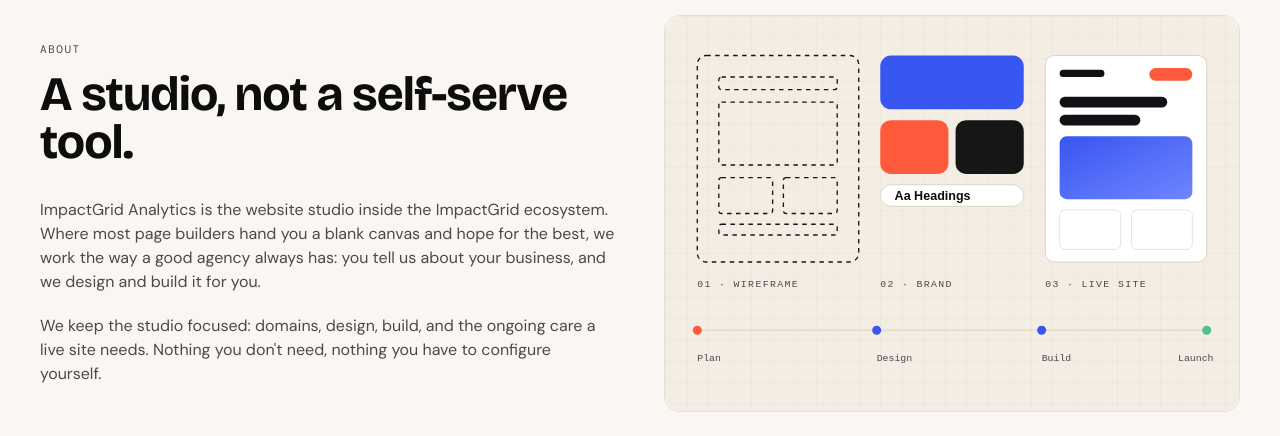
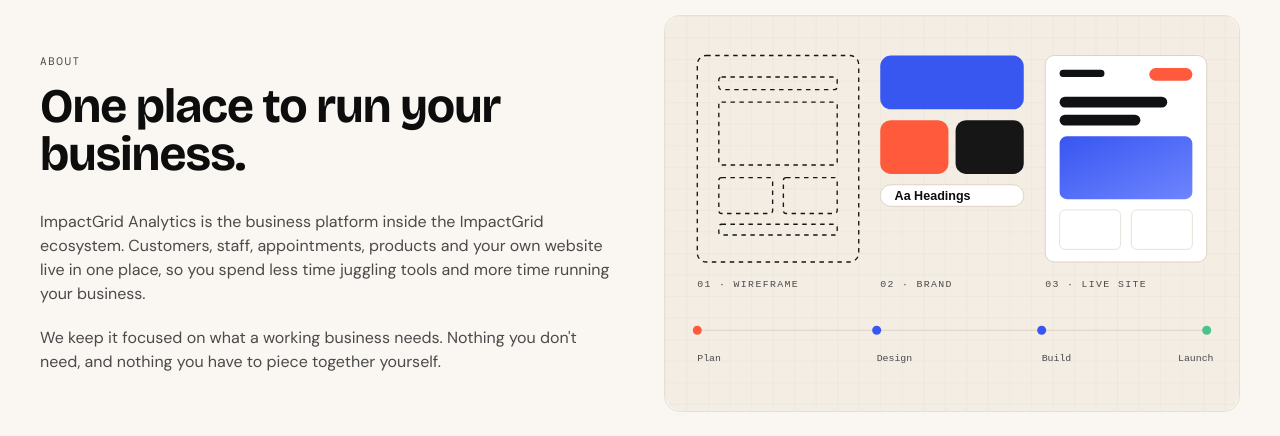
Before and after one commit to donmoyero/ImpactGrid-Analytics, a Next.js app: page /about in a window 1280 px wide. Shown: the part 134-570 px from the top of the page. Built offline with nearby package versions, Linux system fonts and the light colour scheme; no server answers.

Commit message:
About page: describe the platform instead of the old studio model

```diff
--- a/app/about/page.tsx
+++ b/app/about/page.tsx
@@ -8,18 +8,13 @@
       <div className="grid items-center gap-12 lg:grid-cols-2">
         <div>
           <p className="label-tag text-slate">About</p>
-          <h1 className="mt-3 font-display text-4xl lg:text-5xl">A studio, not a self-serve tool.</h1>
+          <h1 className="mt-3 font-display text-4xl lg:text-5xl">One place to run your business.</h1>
           <div className="mt-8 space-y-5 text-slate">
             <p>
-              ImpactGrid Analytics is the website studio inside the ImpactGrid
-              ecosystem. Where most page builders hand you a blank canvas and
-              hope for the best, we work the way a good agency always has: you
-              tell us about your business, and we design and build it for you.
+              ImpactGrid Analytics is the business platform inside the ImpactGrid ecosystem. Customers, staff, appointments, products and your own website live in one place, so you spend less time juggling tools and more time running your business.
             </p>
             <p>
-              We keep the studio focused: domains, design, build, and the
-              ongoing care a live site needs. Nothing you don&apos;t need,
-              nothing you have to configure yourself.
+              We keep it focused on what a working business needs. Nothing you don&apos;t need, and nothing you have to piece together yourself.
             </p>
           </div>
         </div>
```
